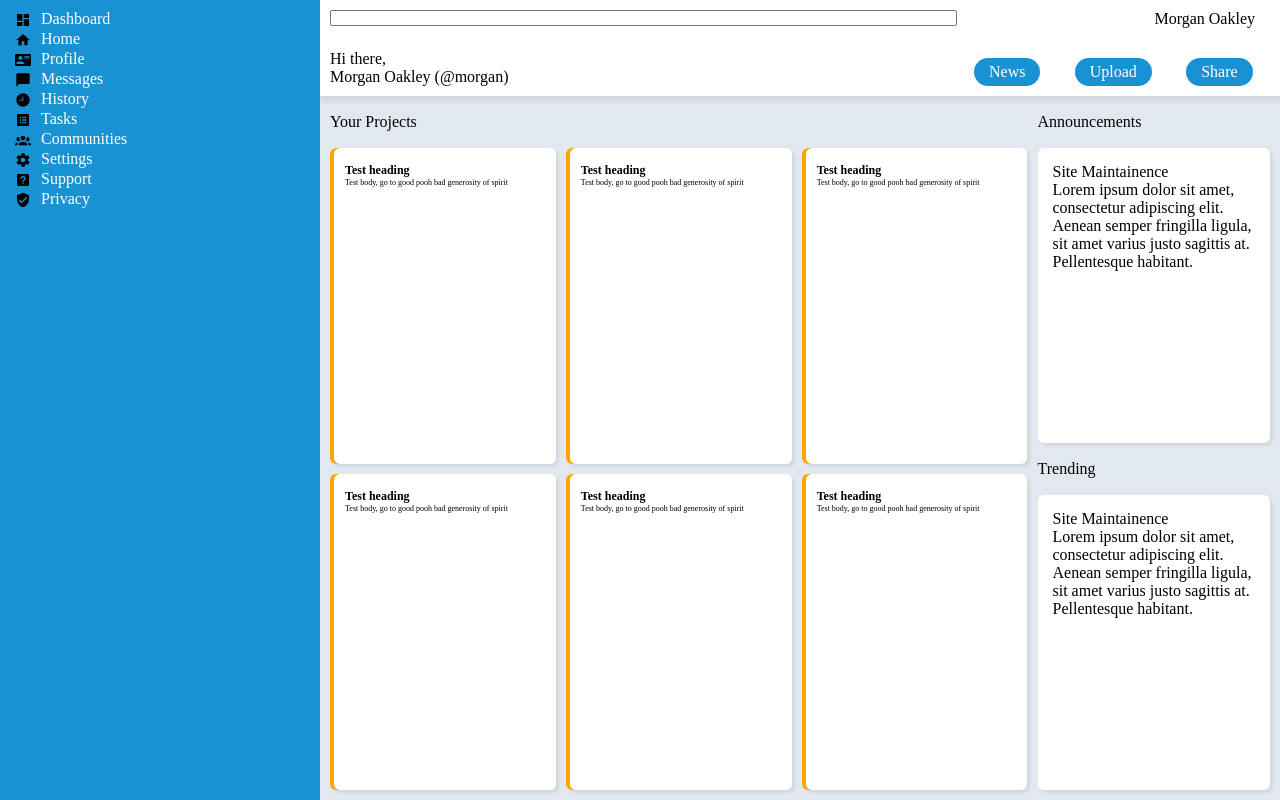
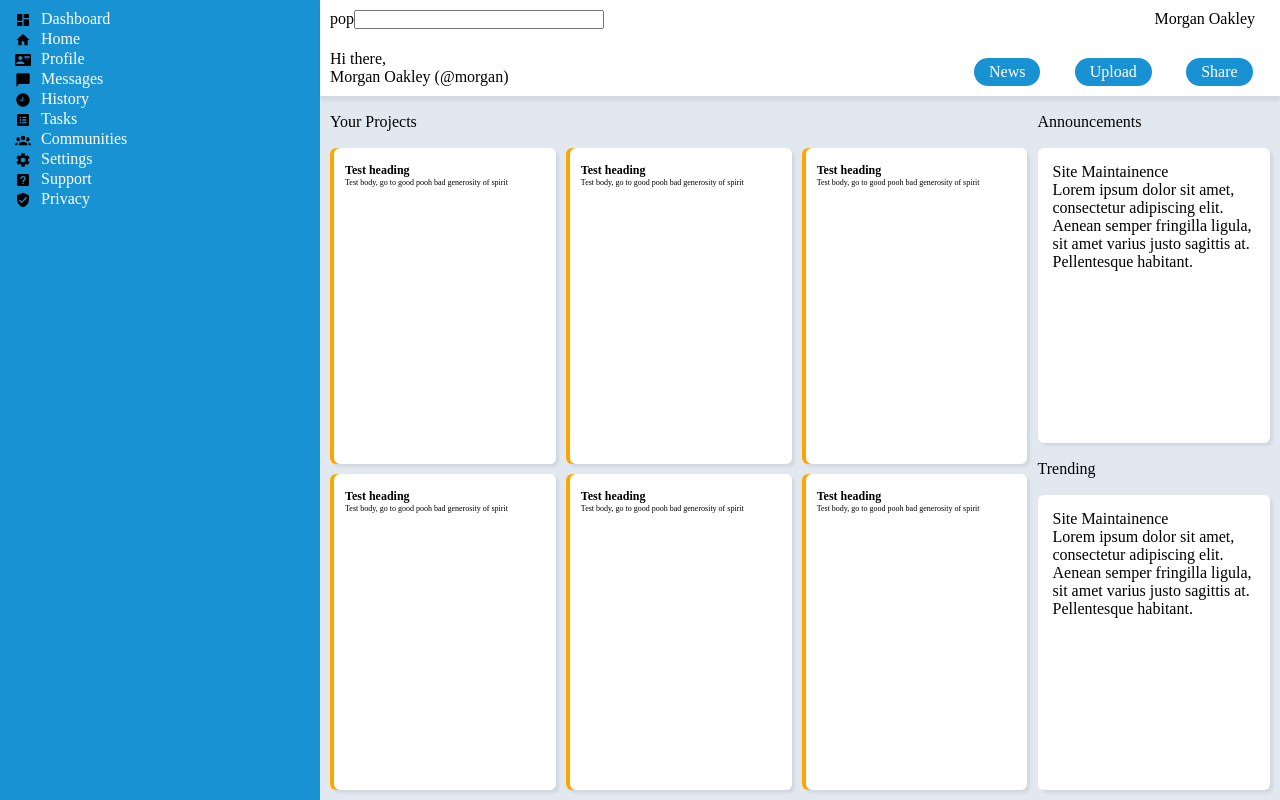
Before and after one commit to davidleBC/admin-dashboard, a plain HTML site: page index.html in a window 1280 px wide. Drawn offline with Linux system fonts and the light colour scheme.

Commit message:
playing with search bar

```diff
--- a/index.html
+++ b/index.html
@@ -33,7 +33,8 @@
 
         </div>
         <div class="header">
-          <input type="search">
+
+          <div class="search"><input type="search"></div>
           <p class="corner-profile">Morgan Oakley</p>
           <div class="under-search">
             <p>Hi there,</p>
--- a/style.css
+++ b/style.css
@@ -153,3 +153,11 @@
 .main-content-heading {
  align-self: center;
 }
+
+input {
+  width: 250px;
+}
+
+.search::before {
+  content: "pop"
+}
```
